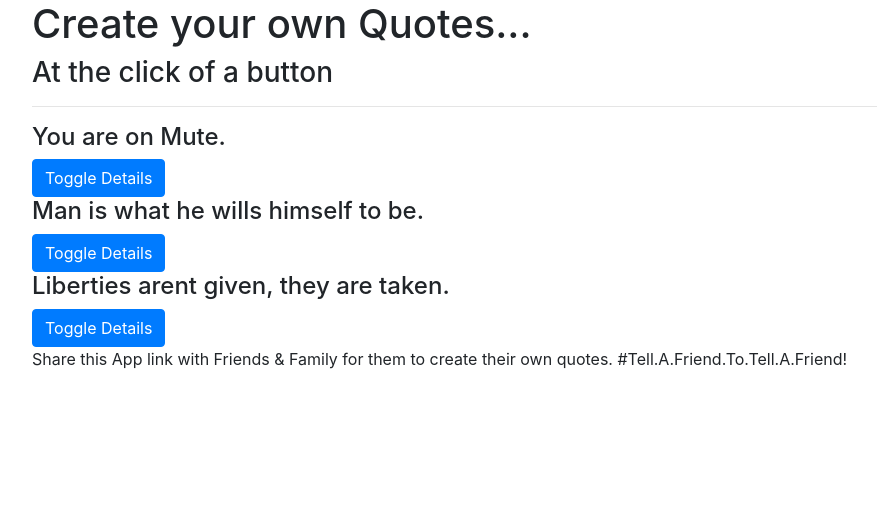
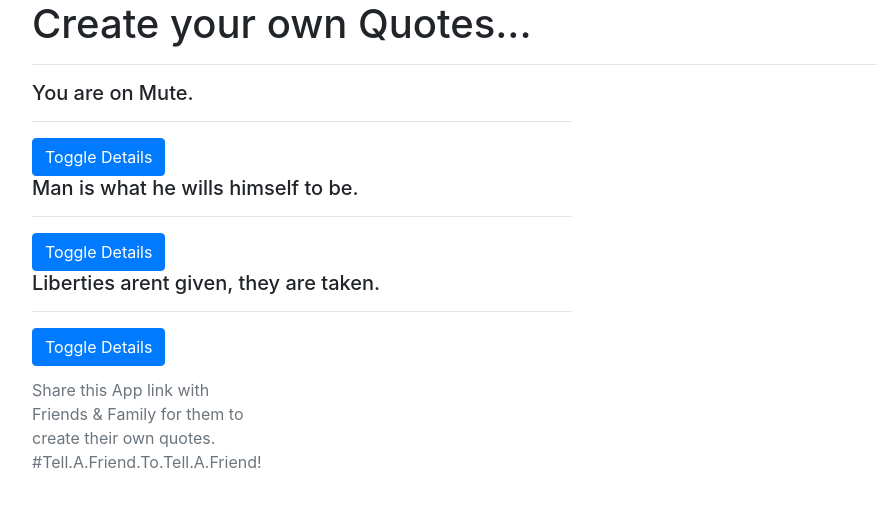
Before and after one commit to ianmwariri/Quotes-IP, an Angular app: page / in a window 1280 px wide. Shown: the top 506 px of the page, without its empty margins (53-930 px from the left). Built offline with nearby package versions, Linux system fonts and the light colour scheme.

Commit message:
Adjust Styling.

```diff
--- a/src/app/quote/quote.component.html
+++ b/src/app/quote/quote.component.html
@@ -1,24 +1,25 @@
 <div class="container">
   <h1>Create your own Quotes...</h1>
-  <h3>At the click of a button</h3>
+
   <hr>
   <div class="row">
     <div class="col-md-6">
       <!-- <ol> -->
       <div *ngFor='let quote of quotes;let i = index'>
         <div>
-          <h4 id="{{i}}">{{quote.quoteTitle}}</h4>
+          <h5 id="{{i}}">{{quote.quoteTitle}}</h5><hr>
+          <div *ngIf='quote.showQuoteDescription'>
+            <app-quote-detail [quote]='quote' (isComplete)='deleteQuote($event,i)'></app-quote-detail>
+
+          </div>
           <button (click)='toggleDetails(i)' class="btn btn-primary">Toggle Details</button>
         </div>
-        <div *ngIf='quote.showQuoteDescription'>
-          <app-quote-detail [quote]='quote' (isComplete)='deleteQuote($event,i)'></app-quote-detail>
 
-        </div>
       </div>
     </div>
   </div>
   <!-- </ol> -->
-  <p>Share this App link with Friends & Family for them to create their own quotes. #Tell.A.Friend.To.Tell.A.Friend!
-  </p>
+  <caption>Share this App link with Friends & Family for them to create their own quotes. #Tell.A.Friend.To.Tell.A.Friend!</caption>
+
 
 </div>
```
